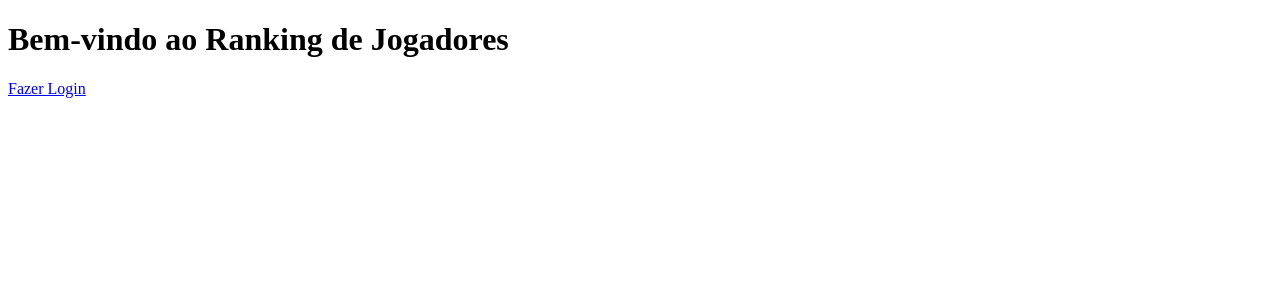
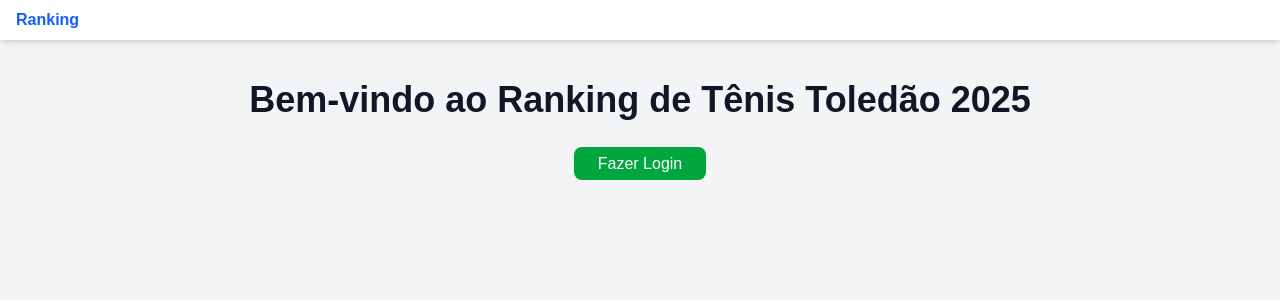
Before and after one commit to IsaqueAkamine/ranking-site, a Next.js app: page / in a window 1280 px wide. Shown: the top 300 px of the page. Built offline with nearby package versions, Linux system fonts and the light colour scheme; no server answers.

Commit message:
styles: tailwind adjusts

```diff
--- a/src/app/layout.tsx
+++ b/src/app/layout.tsx
@@ -1,4 +1,5 @@
 import { AuthProvider } from "@/hooks/useAuth";
+import "@/app/globals.css";
 
 export default function RootLayout({
   children,
--- a/src/app/page.tsx
+++ b/src/app/page.tsx
@@ -1,33 +1,74 @@
 "use client";
+import Ranking from "@/components/Ranking";
 import { useAuth } from "@/hooks/useAuth";
 import Link from "next/link";
+import { useRouter } from "next/navigation";
 
 export default function Home() {
-  const { user } = useAuth();
+  const { user, logout } = useAuth();
+  const router = useRouter();
+
+  const handleLogout = async () => {
+    try {
+      await logout();
+      router.push("/login");
+    } catch (error) {
+      console.error("Erro ao fazer logout:", error);
+    }
+  };
 
   return (
-    <div className="min-h-screen flex flex-col items-center justify-center bg-gray-900 text-white">
-      <h1 className="text-3xl font-bold mb-6">
-        Bem-vindo ao Ranking de Jogadores
+    <div className="min-h-screen bg-gray-100 text-gray-900">
+      {/* Header */}
+      <header className="bg-white shadow-md fixed w-full top-0 z-50">
+        <div className="container mx-auto px-4 py-2 flex justify-between items-center">
+          <div className="flex space-x-4">
+            <Link
+              href="/"
+              className="text-blue-600 hover:text-blue-700 font-semibold"
+            >
+              Ranking
+            </Link>
+            {user?.email === "admin@example.com" && (
+              <Link
+                href="/admin"
+                className="text-blue-600 hover:text-blue-700 font-semibold"
+              >
+                Admin
+              </Link>
+            )}
+          </div>
+          {user && (
+            <button
+              onClick={handleLogout}
+              className="text-red-600 hover:text-red-700 font-semibold"
+            >
+              Logout
+            </button>
+          )}
+        </div>
+      </header>
+
+      {/* Conteúdo Principal */}
+      <main className="pt-20 container mx-auto px-4">
+        <h1 className="text-4xl font-bold text-center mb-8">
+          Bem-vindo ao Ranking de Tênis Toledão 2025
         </h1>
         {user ? (
-        <div className="space-y-4">
-          <p>Você está logado como: {user.email}</p>
-          <Link
-            href="/admin"
-            className="bg-blue-600 p-2 rounded hover:bg-blue-700"
-          >
-            Acessar Painel de Administração
-          </Link>
+          <div className="space-y-8">
+            <Ranking />
           </div>
         ) : (
+          <div className="text-center">
             <Link
               href="/login"
-          className="bg-green-600 p-2 rounded hover:bg-green-700"
+              className="bg-green-600 text-white px-6 py-2 rounded-lg hover:bg-green-700"
             >
               Fazer Login
             </Link>
+          </div>
         )}
+      </main>
     </div>
   );
 }
--- a/src/components/Ranking.tsx
+++ b/src/components/Ranking.tsx
@@ -1,25 +1,63 @@
-import { PlayersName } from "@/mocks/Jogadores";
-import React from "react";
-
-// const players = Array.from({ length: 50 }, (_, i) => `Jogador ${i + 1}`);
-const players = PlayersName;
+"use client";
+import { usePlayers } from "@/hooks/usePlayers";
 
 export default function Ranking() {
+  const { jogadores, loading } = usePlayers();
+
+  // Função para determinar a cor com base na posição
+  const getColorByPosition = (position: number) => {
+    if (position === 1) return "#FFD700"; // Ouro
+    if (position >= 2 && position <= 4) return "#1E90FF"; // Azul
+    if (position >= 5 && position <= 9) return "#FF4500"; // Vermelho
+    if (position >= 10 && position <= 16) return "#32CD32"; // Verde
+    if (position >= 17 && position <= 25) return "#000000"; // Preto
+    if (position >= 26 && position <= 36) return "#FFA500"; // Laranja
+    return "#FFFFFF"; // Branco (posições 37-50)
+  };
+
+  // Ordena os jogadores por posição (caso não estejam ordenados no Firestore)
+  const jogadoresOrdenados = jogadores.sort((a, b) => a.posicao - b.posicao);
+
   return (
-    <div className="min-h-screen flex items-center justify-center bg-gray-900 text-white">
-      <div className="w-full max-w-md p-4 bg-gray-800 rounded-lg shadow-lg">
-        <h1 className="text-2xl font-bold text-center mb-4">
-          Ranking de Jogadores
-        </h1>
-        <ul className="divide-y divide-gray-700">
-          {players.map((player, index) => (
-            <li key={index} className="py-2 px-4 flex justify-between">
-              <span className="font-medium">{index + 1}.</span>
-              <span>{player}</span>
-            </li>
-          ))}
-        </ul>
-      </div>
+    <div className="bg-white rounded-lg shadow-md p-6">
+      <h2 className="text-2xl font-bold mb-6 text-gray-800">
+        Ranking de Jogadores
+      </h2>
+      {loading ? (
+        <p className="text-center text-gray-600">Carregando...</p>
+      ) : (
+        <table className="w-full text-left">
+          <thead>
+            <tr className="border-b border-gray-200">
+              <th className="py-2 text-gray-700">Posição</th>
+              <th className="py-2 text-gray-700">Nome</th>
+            </tr>
+          </thead>
+          <tbody>
+            {jogadoresOrdenados.map((jogador) => {
+              const color = getColorByPosition(jogador.posicao);
+
+              return (
+                <tr
+                  key={jogador.id}
+                  className="border-b border-gray-200 hover:bg-gray-50"
+                >
+                  <td className="py-3" style={{ backgroundColor: color }}>
+                    <span
+                      className="font-medium"
+                      style={{ color: "#FFF" }} // Aplica a cor ao número da posição
+                      // style={{ color: color }} // Aplica a cor ao número da posição
+                    >
+                      {jogador.posicao}
+                    </span>
+                  </td>
+                  <td className="py-3 text-gray-800">{jogador.nome}</td>
+                </tr>
+              );
+            })}
+          </tbody>
+        </table>
+      )}
     </div>
   );
 }
--- /dev/null
+++ b/tailwind.config.js
@@ -0,0 +1,10 @@
+// tailwind.config.js
+module.exports = {
+  content: [
+    "./src/**/*.{js,ts,jsx,tsx}", // Certifique-se de que todos os arquivos estão incluídos
+  ],
+  theme: {
+    extend: {},
+  },
+  plugins: [],
+};
```
Lines whose indentation alone changed are shown as unchanged.
